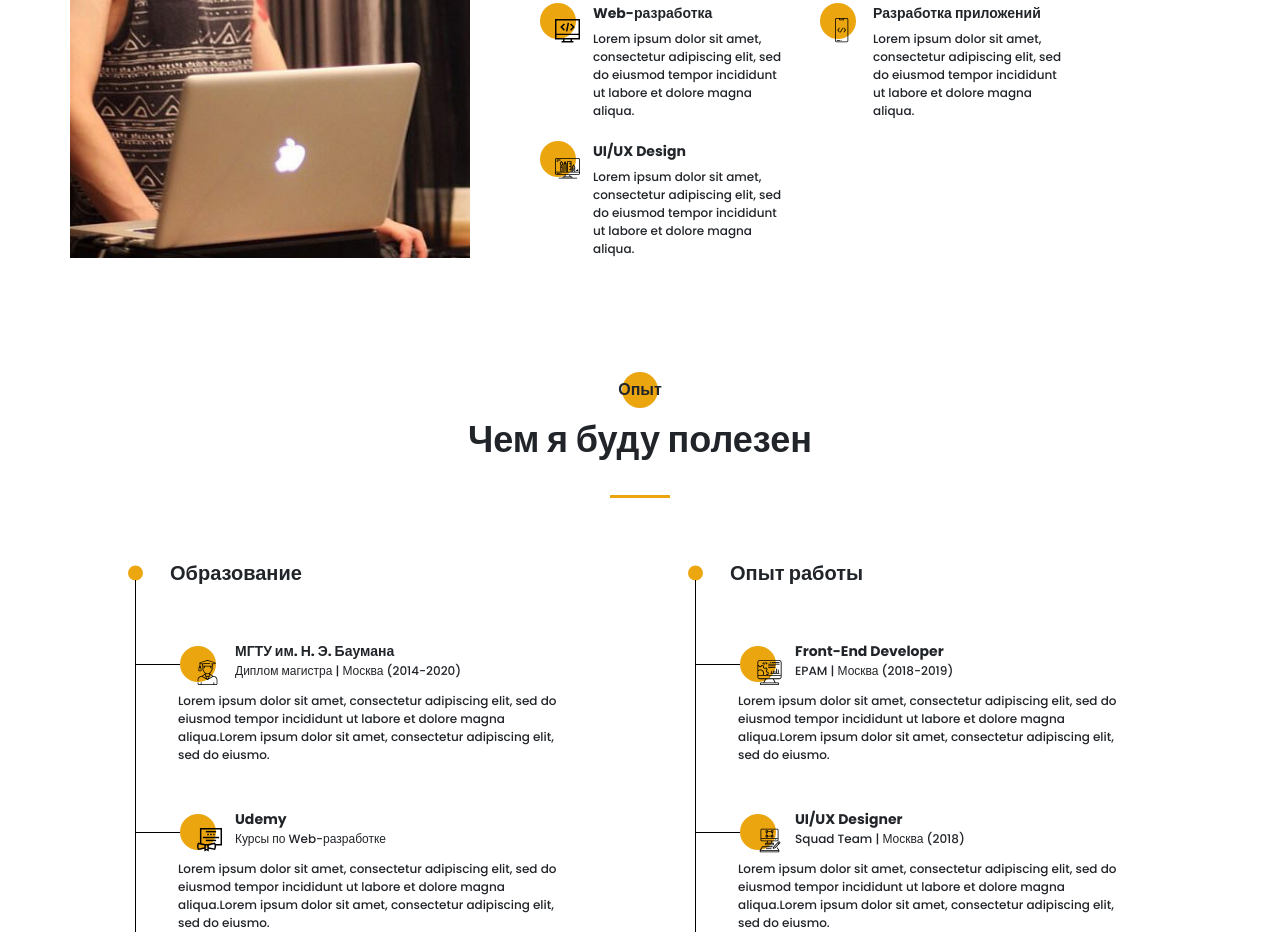
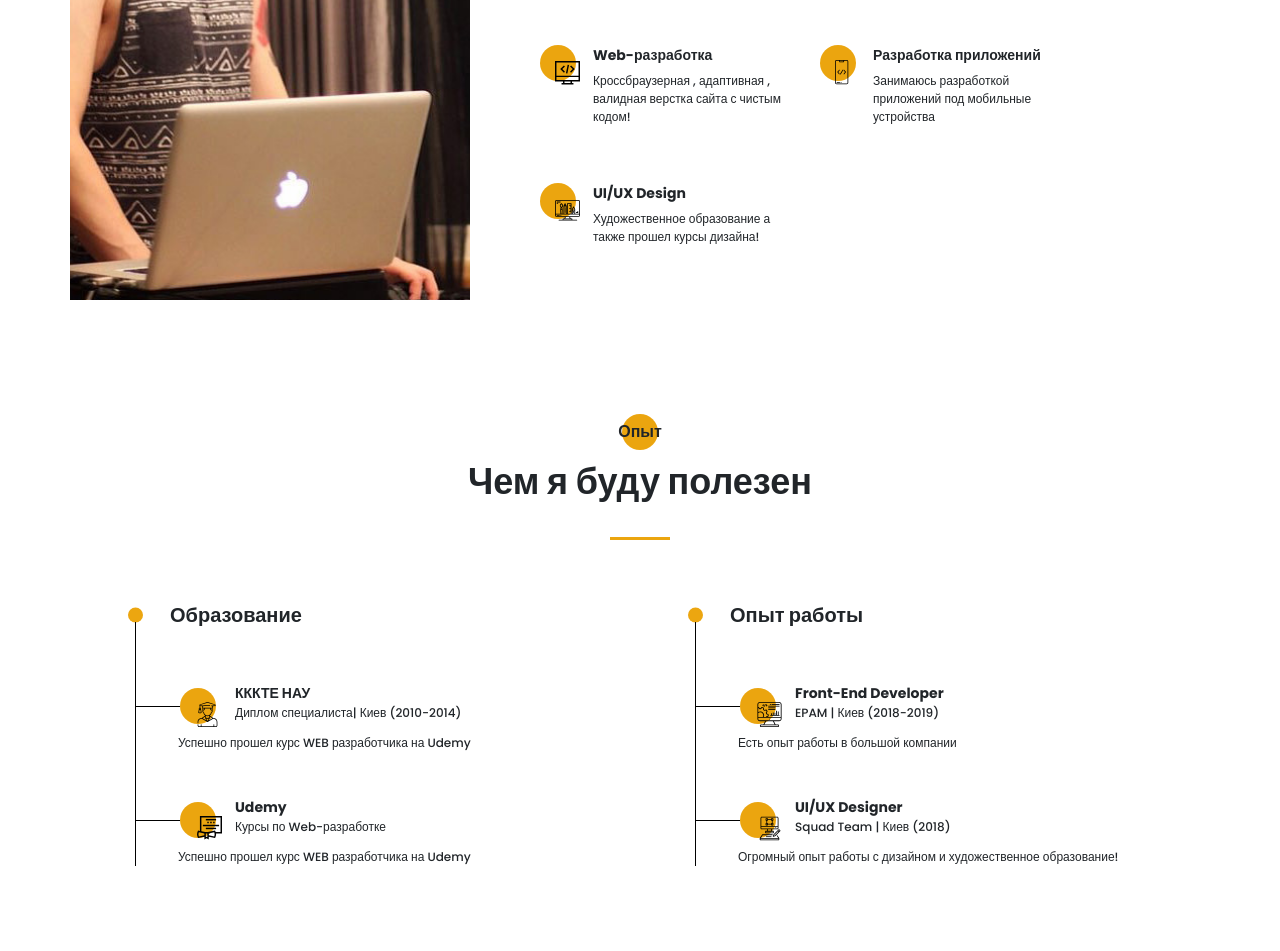
Before and after one commit to Sty1ist/My-portfolio, a website: page src/index.html in a window 1280 px wide. Shown: the part 1251-2202 px from the top of the page. Drawn offline with nearby package versions, Linux system fonts and the light colour scheme; files that its build step writes are made by us from their sources; files whose address does not match are found by name.

Commit message:
Заполнил инфу в профайле

```diff
--- a/src/index.html
+++ b/src/index.html
@@ -127,10 +127,14 @@
                     <div class="divider"></div>
                     <p class="about__text">
                         Разрабатываю сайты профессионально и качественно, легко справлюсь с любой поставленной задачей.
+                        <br>
                         С большим желанием берусь за изучение новых, для себя,
-                        инструментов и технологий.
-                        Максимально выкладываюсь при работе над интересными и не рутинными проектами. Постоянно горю желанием что-либо
-                        автоматизировать и структурировать, чтобы все вокруг работало максимально эффективно и с пользой.
+                        инструментов и технологий. <br>
+                        Максимально выкладываюсь при работе над интересными и не рутинными проектами. <br>
+                        Постоянно горю
+                        желанием что-либо
+                        автоматизировать и структурировать, чтобы все вокруг работало максимально эффективно и с
+                        пользой.
                     </p>
                 </div>
                 <div class="about__skills">
@@ -143,9 +147,7 @@
                                 Web-разработка
                             </div>
                             <div class="about__skills-text">
-                                Lorem ipsum dolor sit amet, consectetur adipiscing elit, sed do eiusmod tempor
-                                incididunt ut labore et dolore magna
-                                aliqua.
+                                Кроссбраузерная , адаптивная , валидная верстка сайта с чистым кодом!
                             </div>
                         </div>
                     </div>
@@ -158,9 +160,7 @@
                                 Разработка приложений
                             </div>
                             <div class="about__skills-text">
-                                Lorem ipsum dolor sit amet, consectetur adipiscing elit, sed do eiusmod tempor
-                                incididunt ut labore et dolore magna
-                                aliqua.
+                                Занимаюсь разработкой приложений под мобильные устройства
                             </div>
                         </div>
                     </div>
@@ -173,9 +173,7 @@
                                 UI/UX Design
                             </div>
                             <div class="about__skills-text">
-                                Lorem ipsum dolor sit amet, consectetur adipiscing elit, sed do eiusmod tempor
-                                incididunt ut labore et dolore magna
-                                aliqua.
+                                Художественное образование а также прошел курсы дизайна!
                             </div>
                         </div>
                     </div>
@@ -199,13 +197,11 @@
                                     <div class="resume__item-icon">
                                         <img src="icons/experience/university.svg" alt="university">
                                     </div>
-                                    <h4 class="title title_fz14">МГТУ им. Н. Э. Баумана</h4>
-                                    <div class="resume__item-location">Диплом магистра | Москва (2014-2020)</div>
+                                    <h4 class="title title_fz14">КККТЕ НАУ</h4>
+                                    <div class="resume__item-location">Диплом специалиста| Киев (2010-2014)</div>
                                 </div>
                                 <div class="resume__item-body">
-                                    Lorem ipsum dolor sit amet, consectetur adipiscing elit, sed do eiusmod tempor
-                                    incididunt ut labore et dolore magna
-                                    aliqua.Lorem ipsum dolor sit amet, consectetur adipiscing elit, sed do eiusmo.
+                                    Успешно прошел курс WEB разработчика на Udemy
                                 </div>
                             </div>
                         </li>
@@ -219,9 +215,7 @@
                                     <div class="resume__item-location">Курсы по Web-разработке</div>
                                 </div>
                                 <div class="resume__item-body">
-                                    Lorem ipsum dolor sit amet, consectetur adipiscing elit, sed do eiusmod tempor
-                                    incididunt ut labore et dolore magna
-                                    aliqua.Lorem ipsum dolor sit amet, consectetur adipiscing elit, sed do eiusmo.
+                                    Успешно прошел курс WEB разработчика на Udemy
                                 </div>
                             </div>
                         </li>
@@ -237,12 +231,10 @@
                                         <img src="icons/experience/developer.svg" alt="developer">
                                     </div>
                                     <h4 class="title title_fz14">Front-End Developer</h4>
-                                    <div class="resume__item-location">EPAM | Москва (2018-2019)</div>
+                                    <div class="resume__item-location">EPAM | Киев (2018-2019)</div>
                                 </div>
                                 <div class="resume__item-body">
-                                    Lorem ipsum dolor sit amet, consectetur adipiscing elit, sed do eiusmod tempor
-                                    incididunt ut labore et dolore magna
-                                    aliqua.Lorem ipsum dolor sit amet, consectetur adipiscing elit, sed do eiusmo.
+                                    Есть опыт работы в большой компании
                                 </div>
                             </div>
                         </li>
@@ -253,12 +245,10 @@
                                         <img src="icons/experience/designer.svg" alt="designer">
                                     </div>
                                     <h4 class="title title_fz14">UI/UX Designer</h4>
-                                    <div class="resume__item-location">Squad Team | Москва (2018)</div>
+                                    <div class="resume__item-location">Squad Team | Киев (2018)</div>
                                 </div>
                                 <div class="resume__item-body">
-                                    Lorem ipsum dolor sit amet, consectetur adipiscing elit, sed do eiusmod tempor
-                                    incididunt ut labore et dolore magna
-                                    aliqua.Lorem ipsum dolor sit amet, consectetur adipiscing elit, sed do eiusmo.
+                                    Огромный опыт работы с дизайном и художественное образование!
                                 </div>
                             </div>
                         </li>
@@ -514,7 +504,8 @@
                             <button class="contacts__btn btn">Отправить сообщение</button>
                             <div class="contacts__policy">
                                 <input required type="checkbox">
-                                <span>Я согласен(а) <a target="blank" href="policy.html">политикой нонфиденциальности</a> </span>
+                                <span>Я согласен(а) <a target="blank" href="policy.html">политикой
+                                        нонфиденциальности</a> </span>
                             </div>
                         </div>
                     </form>
```
Also changed, not shown: dist/index.html.
